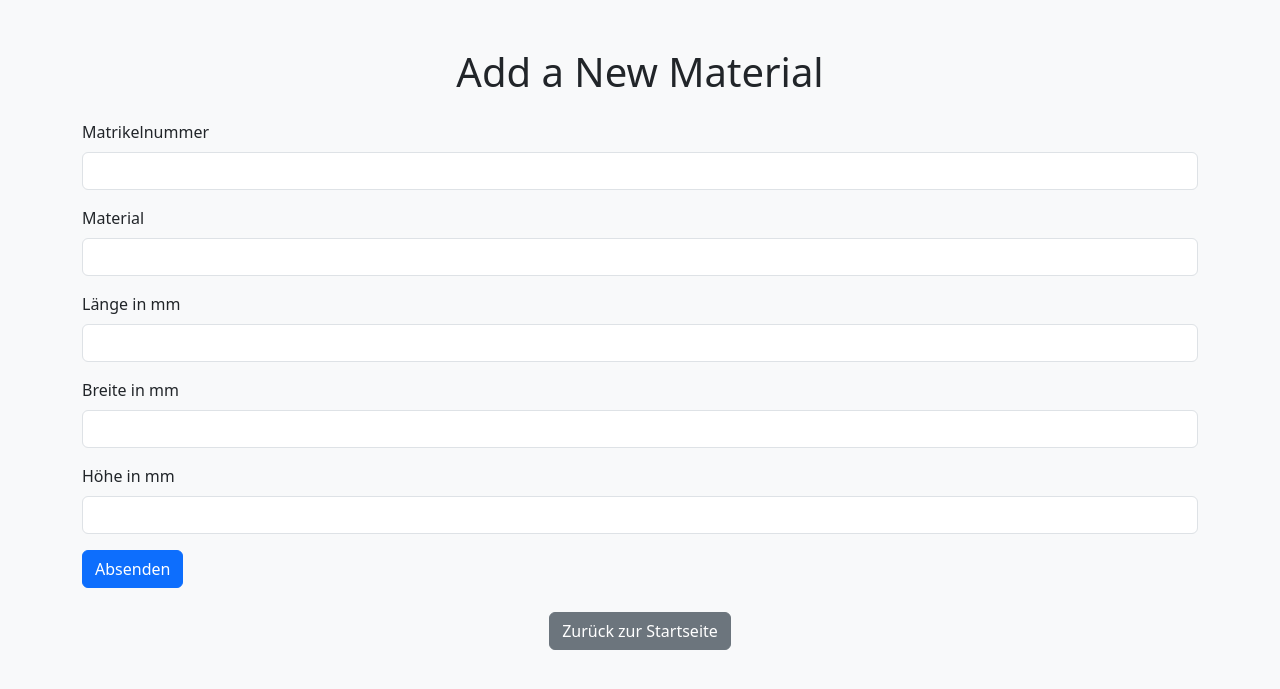
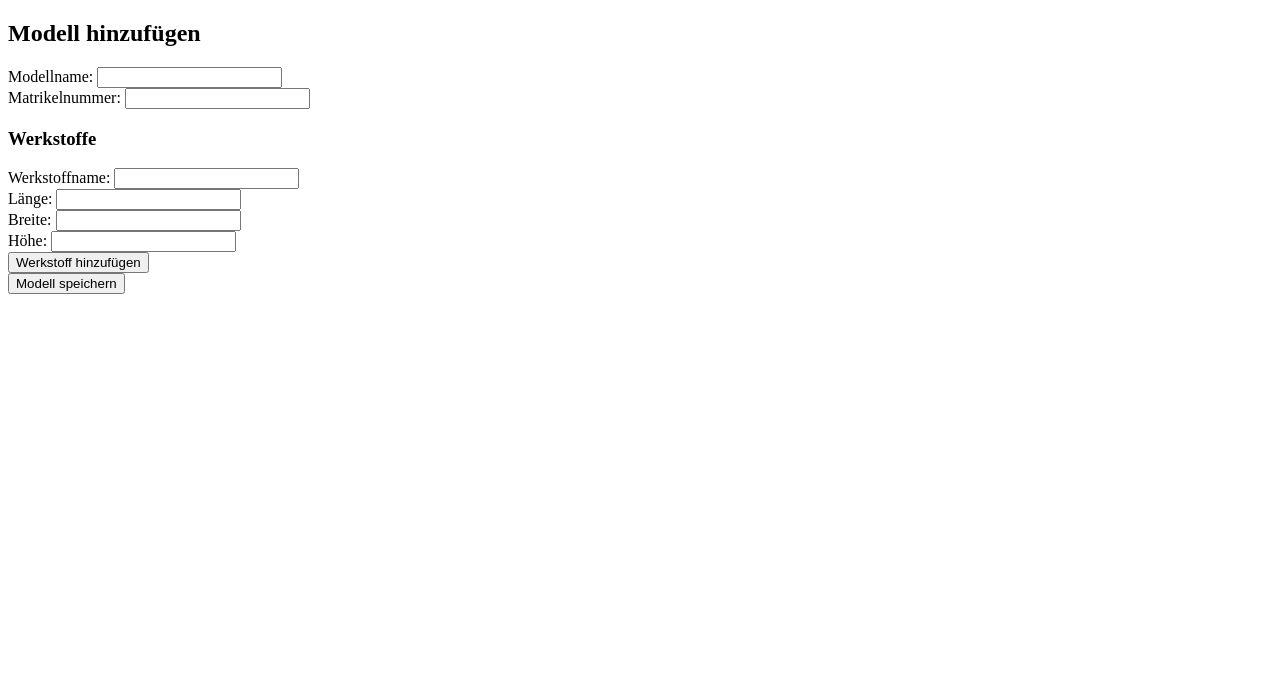
Before and after one commit to katringrs/recycling-app, a Python web app: template templates/add_model.html in a window 1280 px wide. Shown: the top 689 px of the page. Run offline with Jinja, Linux system fonts and the light colour scheme; the template is opened without the code that fills it, so the values that code supplies are empty.

Commit message:
Tabelle Models und Materialien hinzugefügt

```diff
--- a/templates/add_model.html
+++ b/templates/add_model.html
@@ -1,42 +1,53 @@
 <!DOCTYPE html>
-<html lang="en">
+<html lang="de">
 <head>
     <meta charset="UTF-8">
     <meta name="viewport" content="width=device-width, initial-scale=1.0">
-    <title>Add Material</title>
-    <link href="https://cdn.jsdelivr.net/npm/bootstrap@5.3.0-alpha3/dist/css/bootstrap.min.css" rel="stylesheet">
+    <title>Modell hinzufügen</title>
 </head>
-<body class="bg-light">
-    <div class="container my-5">
-        <h1 class="text-center mb-4">Add a New Material</h1>
-        <form method="POST" action="/add">
-            <div class="mb-3">
-                <label for="matrikelnummer" class="form-label">Matrikelnummer</label>
-                <input type="text" class="form-control" id="matrikelnummer" name="matrikelnummer" required>
+<body>
+    <h2>Modell hinzufügen</h2>
+    <form action="{{ url_for('add_model') }}" method="post">
+        <label for="name">Modellname:</label>
+        <input type="text" name="name" required><br>
+
+        <label for="matrikelnummer">Matrikelnummer:</label>
+        <input type="text" name="matrikelnummer" required><br>
+
+        <h3>Werkstoffe</h3>
+        <div id="materials">
+            <div class="material">
+                <label>Werkstoffname:</label>
+                <input type="text" name="material_name[]" required><br>
+                <label>Länge:</label>
+                <input type="number" step="0.01" name="material_length[]" required><br>
+                <label>Breite:</label>
+                <input type="number" step="0.01" name="material_width[]" required><br>
+                <label>Höhe:</label>
+                <input type="number" step="0.01" name="material_height[]" required><br>
             </div>
-            <div class="mb-3">
-                <label for="bezeichnung" class="form-label">Material</label>
-                <input type="text" class="form-control" id="bezeichnung" name="bezeichnung" required>
-            </div>
-            <div class="mb-3">
-                <label for="length" class="form-label">Länge in mm</label>
-                <input type="number" step="0.01" class="form-control" id="length" name="length" required>
-            </div>
-            <div class="mb-3">
-                <label for="width" class="form-label">Breite in mm</label>
-                <input type="number" step="0.01" class="form-control" id="width" name="width" required>
-            </div>
-            <div class="mb-3">
-                <label for="height" class="form-label">Höhe in mm</label>
-                <input type="number" step="0.01" class="form-control" id="height" name="height" required>
-            </div>
-            <button type="submit" class="btn btn-primary">Absenden</button>
-        </form>
-        <div class="text-center mt-4">
-            <a href="/" class="btn btn-secondary">Zurück zur Startseite</a>
         </div>
 
-    </div>
-    <script src="https://cdn.jsdelivr.net/npm/bootstrap@5.3.0-alpha3/dist/js/bootstrap.bundle.min.js"></script>
+        <button type="button" onclick="addMaterial()">Werkstoff hinzufügen</button><br>
+        <button type="submit">Modell speichern</button>
+    </form>
+
+    <script>
+        function addMaterial() {
+            let container = document.getElementById("materials");
+            let newMaterial = document.createElement("div");
+            newMaterial.innerHTML = `
+                <label>Werkstoffname:</label>
+                <input type="text" name="material_name[]" required><br>
+                <label>Länge:</label>
+                <input type="number" step="0.01" name="material_length[]" required><br>
+                <label>Breite:</label>
+                <input type="number" step="0.01" name="material_width[]" required><br>
+                <label>Höhe:</label>
+                <input type="number" step="0.01" name="material_height[]" required><br>
+            `;
+            container.appendChild(newMaterial);
+        }
+    </script>
 </body>
 </html>
```
Also changed, not shown: templates/all_models.html (+13 -53 lines), 1 other file.
